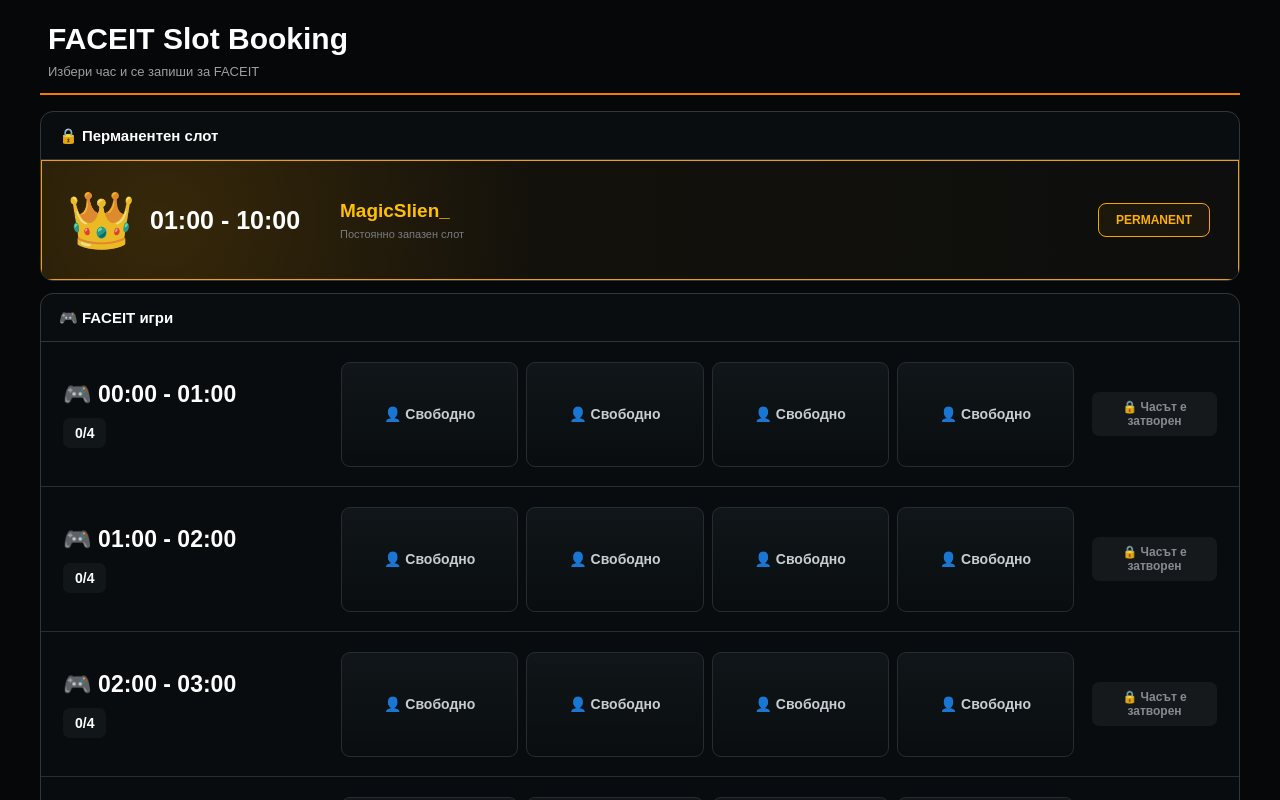
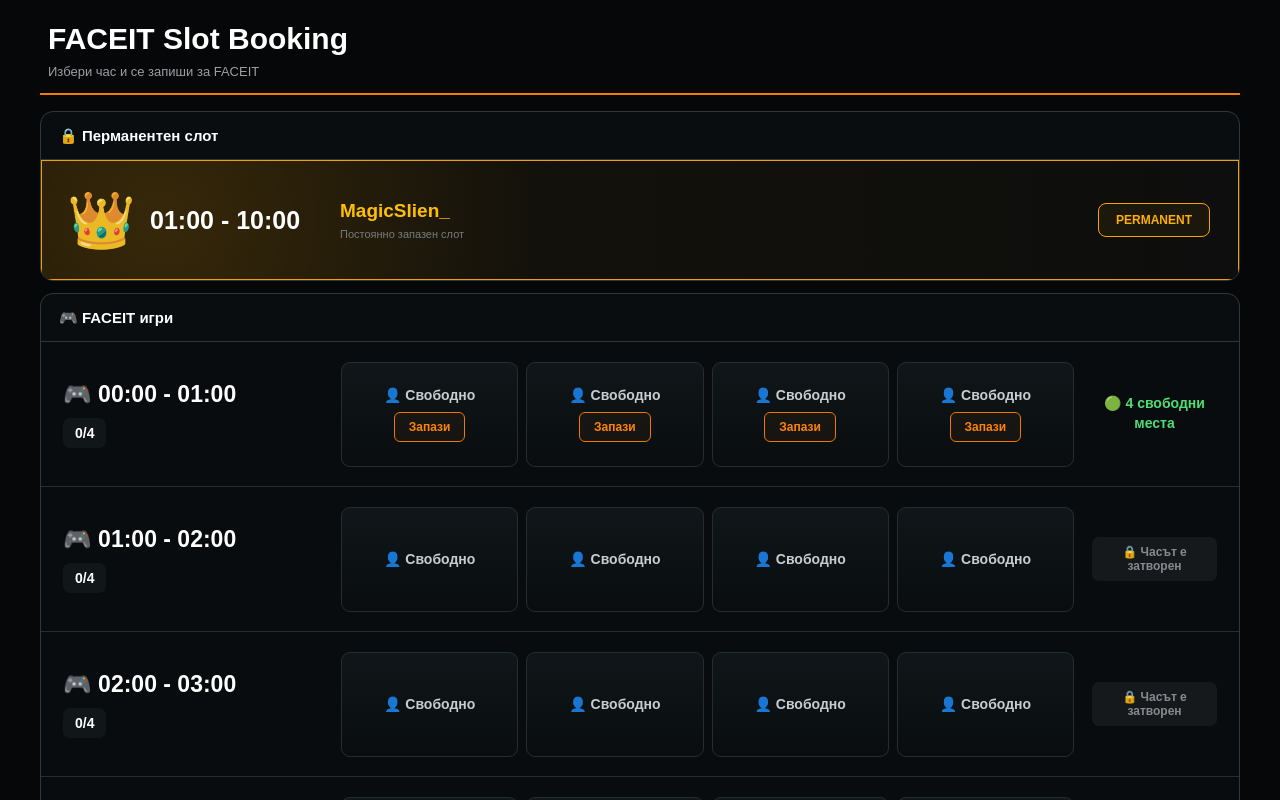
Before and after one commit to marinkataLUD/faceit-slot, a Next.js app: page / in a window 1280 px wide. Shown: the top 800 px of the page. Built offline with nearby package versions, Linux system fonts and the light colour scheme; no server answers.

Commit message:
Update BookingClient.tsx

```diff
--- a/app/BookingClient.tsx
+++ b/app/BookingClient.tsx
@@ -8,6 +8,11 @@
   name: string;
   booking_date: string;
   created_at: string;
+};
+
+type SlotControl = {
+  hour: string;
+  is_open: boolean | null;
 };
 
 const slots = Array.from({ length: 10 }, (_, i) => {
@@ -22,39 +27,74 @@
   };
 });
 
-function isSlotOpen(startHour: number) {
-  const now = new Date();
-  const hour = now.getHours();
+function getBulgariaHour() {
+  const hour = new Intl.DateTimeFormat("en-GB", {
+    timeZone: "Europe/Sofia",
+    hour: "numeric",
+    hourCycle: "h23",
+  }).format(new Date());
 
-  // Нов ден започва в 00:00
-  // След 10:00 няма повече игри
-  if (hour >= 10) return false;
+  return Number(hour);
+}
 
-  // Часът е отворен от началото му до края му
-  return hour <= startHour;
+function isSlotOpenAutomatically(startHour: number) {
+  const currentHour = getBulgariaHour();
+
+  // След 10:00 всичко е заключено
+  if (currentHour >= 10) {
+    return false;
+  }
+
+  // Само текущият час е отворен
+  return currentHour === startHour;
 }
 
 export default function BookingClient() {
   const [bookings, setBookings] = useState<Booking[]>([]);
+  const [slotControls, setSlotControls] = useState<SlotControl[]>([]);
   const [loading, setLoading] = useState(true);
   const [busy, setBusy] = useState(false);
   const [error, setError] = useState("");
 
   async function load() {
     try {
-      const r = await fetch("/api/bookings", {
+      const [bookingsResponse, slotsResponse] =
+        await Promise.all([
+          fetch("/api/bookings", {
             cache: "no-store",
-      });
+          }),
 
-      const data = await r.json();
+          fetch("/api/admin/slots", {
+            cache: "no-store",
+          }),
+        ]);
 
-      if (!r.ok) {
-        throw new Error(data.error || "Грешка.");
+      const bookingsData = await bookingsResponse.json();
+
+      if (!bookingsResponse.ok) {
+        throw new Error(
+          bookingsData.error || "Грешка."
+        );
       }
 
-      setBookings(data.bookings || []);
+      setBookings(bookingsData.bookings || []);
+
+      // Ако API-то е достъпно само за Admin,
+      // нормалната booking страница няма да има достъп.
+      // Затова приемаме, че при 401 използваме автоматичната логика.
+      if (slotsResponse.ok) {
+        const slotsData = await slotsResponse.json();
+
+        setSlotControls(
+          slotsData.slots || []
+        );
+      } else {
+        setSlotControls([]);
+      }
     } catch (e: any) {
-      setError(e.message || "Неуспешно зареждане.");
+      setError(
+        e.message || "Неуспешно зареждане."
+      );
     } finally {
       setLoading(false);
     }
@@ -63,17 +103,12 @@
   useEffect(() => {
     load();
 
-    // Обновява списъка на всеки 5 секунди
+    // Обновява bookings и статуса на слотовете
+    // на всеки 5 секунди.
     const refresh = setInterval(load, 5000);
-
-    // При преминаване към нов час обновява страницата
-    const clock = setInterval(() => {
-      load();
-    }, 30000);
 
     return () => {
       clearInterval(refresh);
-      clearInterval(clock);
     };
   }, []);
 
@@ -101,16 +136,40 @@
 
       if (!r.ok) {
         throw new Error(
-          data.error || "Грешка при записване."
+          data.error ||
+            "Грешка при записване."
         );
       }
 
       await load();
     } catch (e: any) {
-      setError(e.message || "Грешка при записване.");
+      setError(
+        e.message ||
+          "Грешка при записване."
+      );
     } finally {
       setBusy(false);
     }
+  }
+
+  function getSlotOpen(
+    startHour: number,
+    range: string
+  ) {
+    const control = slotControls.find(
+      (slot) => slot.hour === range
+    );
+
+    // Няма ръчна настройка →
+    // използваме автоматичната логика.
+    if (!control || control.is_open === null) {
+      return isSlotOpenAutomatically(
+        startHour
+      );
+    }
+
+    // Admin е задал ръчен статус.
+    return control.is_open;
   }
 
   return (
@@ -136,7 +195,9 @@
             <b>01:00 - 10:00</b>
 
             <div>
-              <strong>MagicSlien_</strong>
+              <strong>
+                MagicSlien_
+              </strong>
 
               <small>
                 Постоянно запазен слот
@@ -169,17 +230,24 @@
 
             slots.map((slot) => {
 
-              const players = bookings.filter(
-                (b) => b.hour === slot.range
+              const players =
+                bookings.filter(
+                  (b) =>
+                    b.hour ===
+                    slot.range
                 );
 
-              const playerCount = players.length;
+              const playerCount =
+                players.length;
 
-              const open = isSlotOpen(
-                slot.startHour
+              const open =
+                getSlotOpen(
+                  slot.startHour,
+                  slot.range
                 );
 
-              const full = playerCount >= 4;
+              const full =
+                playerCount >= 4;
 
               return (
 
@@ -212,7 +280,8 @@
 
                   <div className="players">
 
-                    {[0, 1, 2, 3].map((index) => {
+                    {[0, 1, 2, 3].map(
+                      (index) => {
 
                         const player =
                           players[index];
@@ -258,8 +327,8 @@
                           </div>
 
                         );
-
-                    })}
+                      }
+                    )}
 
                   </div>
 
@@ -281,7 +350,9 @@
 
                     {open && !full && (
                       <span className="available">
-                        🟢 {4 - playerCount} свободни места
+                        🟢{" "}
+                        {4 - playerCount}{" "}
+                        свободни места
                       </span>
                     )}
 
```
Lines whose indentation alone changed are shown as unchanged.
